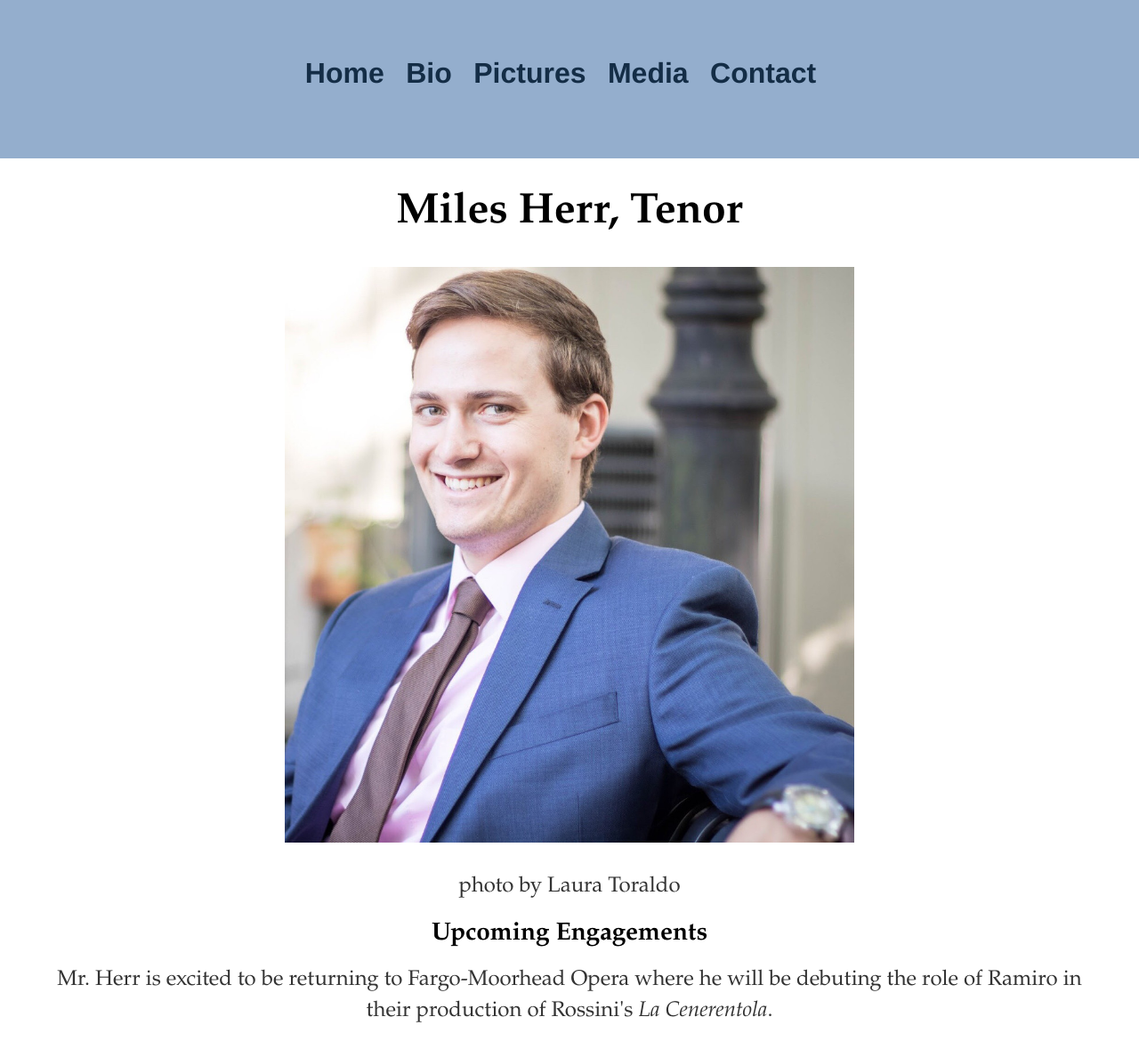
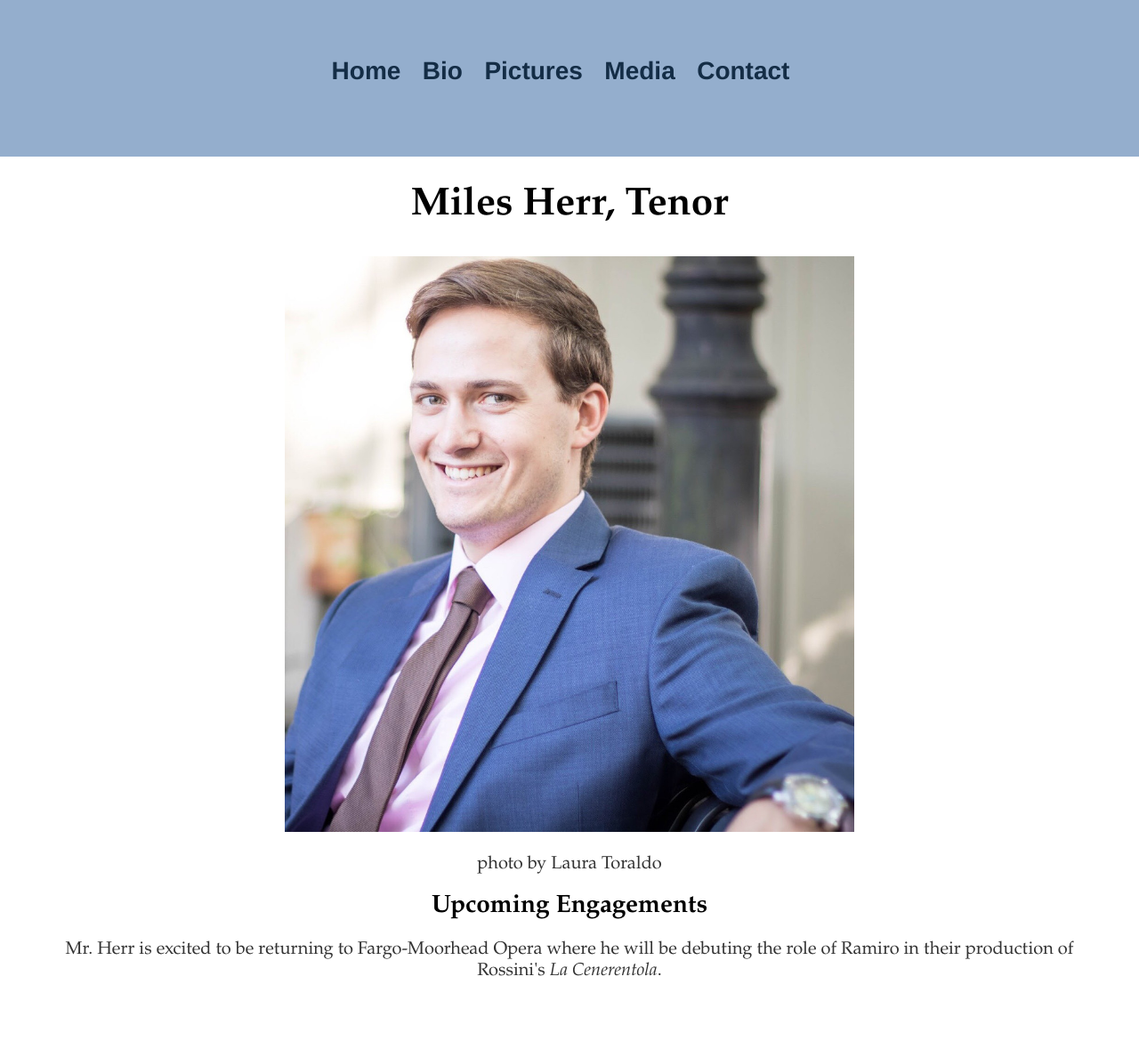
Before and after one commit to leemlb06pmi/leemlb06pmi.github.io, a Jekyll site: the page built from index.html, in a window 1280 px wide. Shown: the whole page at 89% size. Built offline with Jekyll 4.4.1, drawn with Linux system fonts in a browser that asks for light colours; after the commit the page ends 1119 px from its top, so only the background shows below that.

Commit message:
Update main.css

```diff
--- a/css/main.css
+++ b/css/main.css
@@ -4,7 +4,7 @@
 }
 ul{
     margin:auto;
-    height: 50px;
+    height: 3em;
     background-color:rgba(42,94,155,0.5)
 }
 img{
@@ -32,32 +32,32 @@
 a {
     text-decoration: none;
     color: rgb(20,45,70);
-    font-size: 2em
+    font-size: 1.75em
 }
 a:hover {
     text-decoration: underline;
 }
 h1 {
-    font-size: 3em;
+    font-size: 2.75em;
     font-family:'Palatino', 'Helvetica', 'Sans-Serif';
     text-align: center;
 }
 p {
-    font-size: 1.5em;
+    font-size: 1.25em;
     font-family:'Palatino', 'Helvetica', 'Sans-Serif';
-    line-height: 1.4em;
+    line-height: 1.2em;
     color: #333;
     margin:auto;
     text-align:center;
 }
 footer {
     border-top: 1px solid #d5d5d5;
-    font-size: .8em;
+    font-size: .7em;
 }
 
 ul.posts {
     margin: 20px auto 40px;
-    font-size: 1.5em;
+    font-size: 1.25em;
 }
 
 ul.posts li {
```
